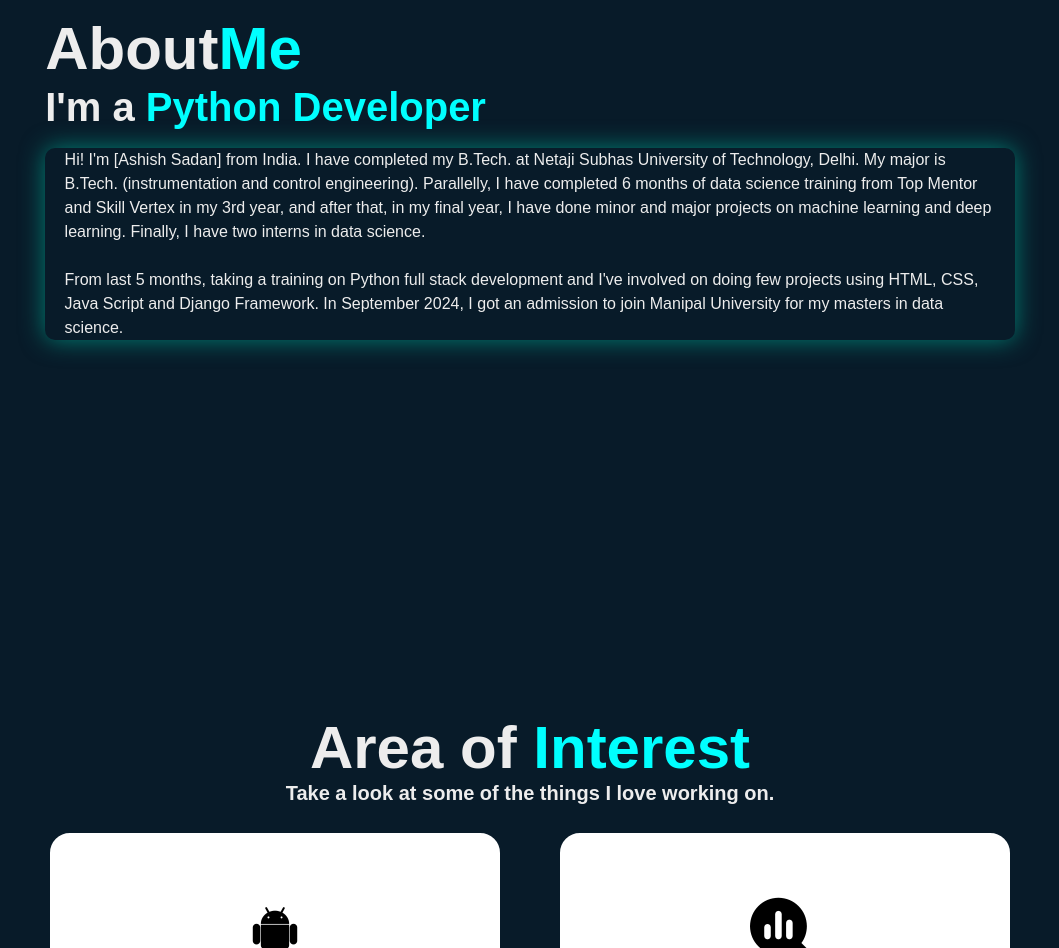
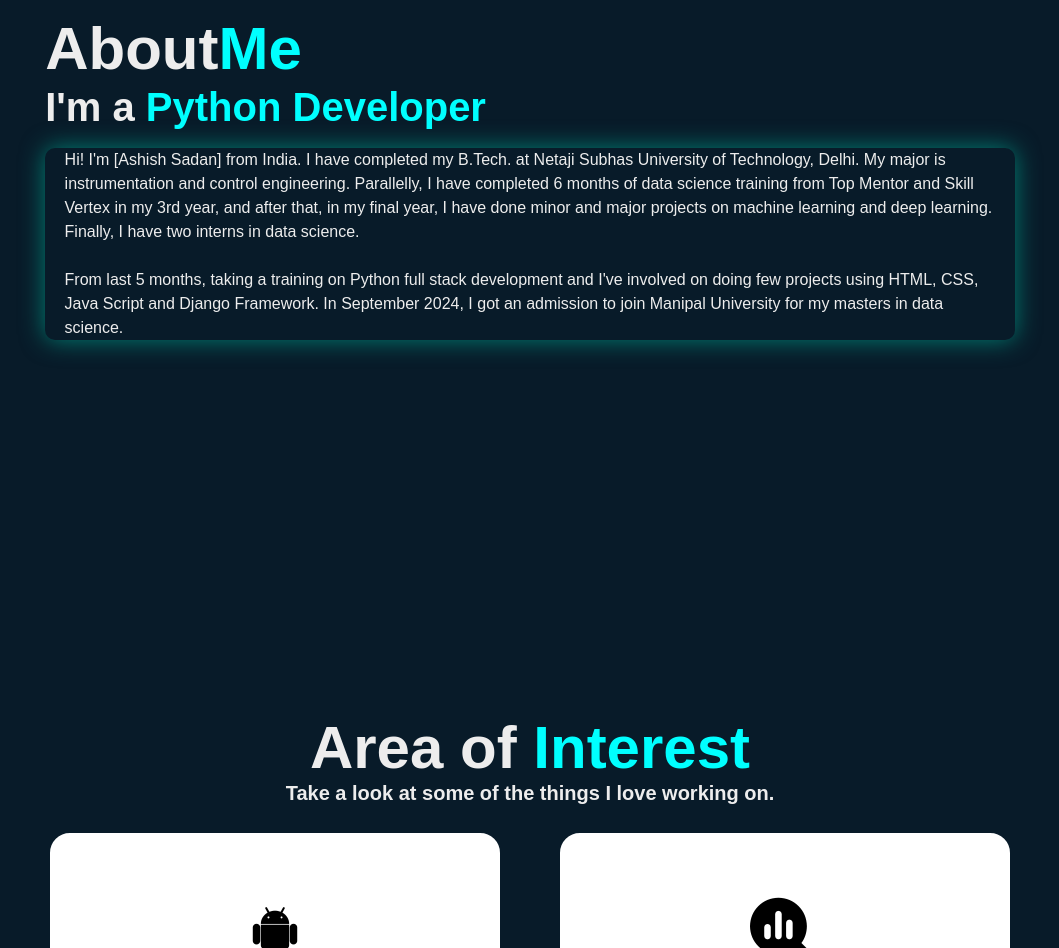
Before and after one commit to ashish-sadan/Ashish-sadan-portfolio17, a plain HTML site: page index.html in a window 1280 px wide. Shown: the part 997-1945 px from the top of the page, without its empty margins (110-1169 px from the left). Drawn offline with nearby package versions, Linux system fonts and the light colour scheme.

Commit message:
Update index.html
dsc

```diff
--- a/index.html
+++ b/index.html
@@ -57,7 +57,7 @@
                  <h3>I'm a <span> Python Developer</span></h3>
                  <br>
                  <p class="head"> Hi! I'm [Ashish Sadan] from India. I have completed my B.Tech.
-                     at Netaji Subhas University of Technology, Delhi. My major is B.Tech. (instrumentation and control engineering).
+                     at Netaji Subhas University of Technology, Delhi. My major is instrumentation and control engineering.
                      Parallelly, I have completed 6 months of data science training from Top Mentor and Skill Vertex in my 3rd year,
                      and after that, in my final year, I have done minor and major projects on machine learning and deep learning. Finally, I have two interns in data science.
                      <br>
```
